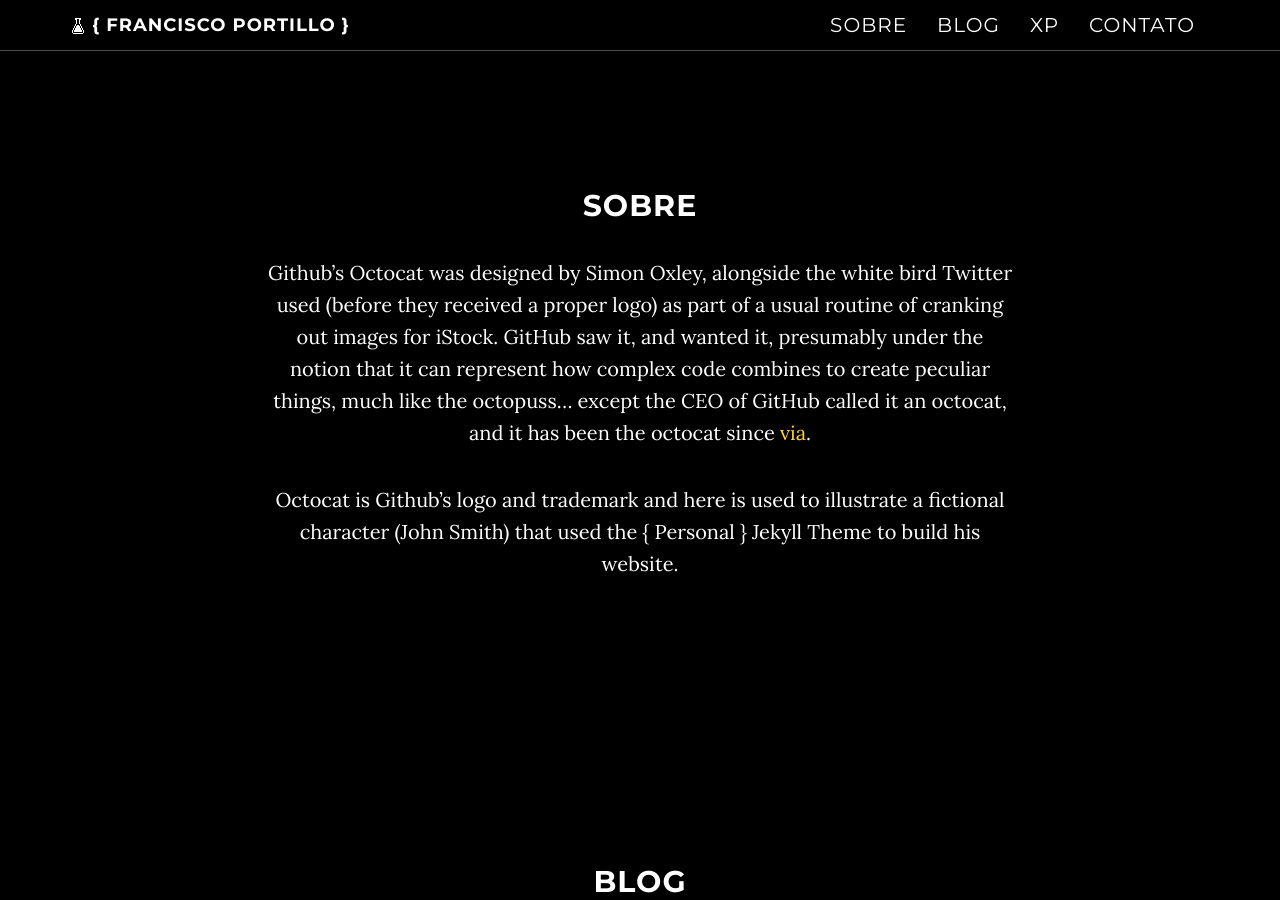
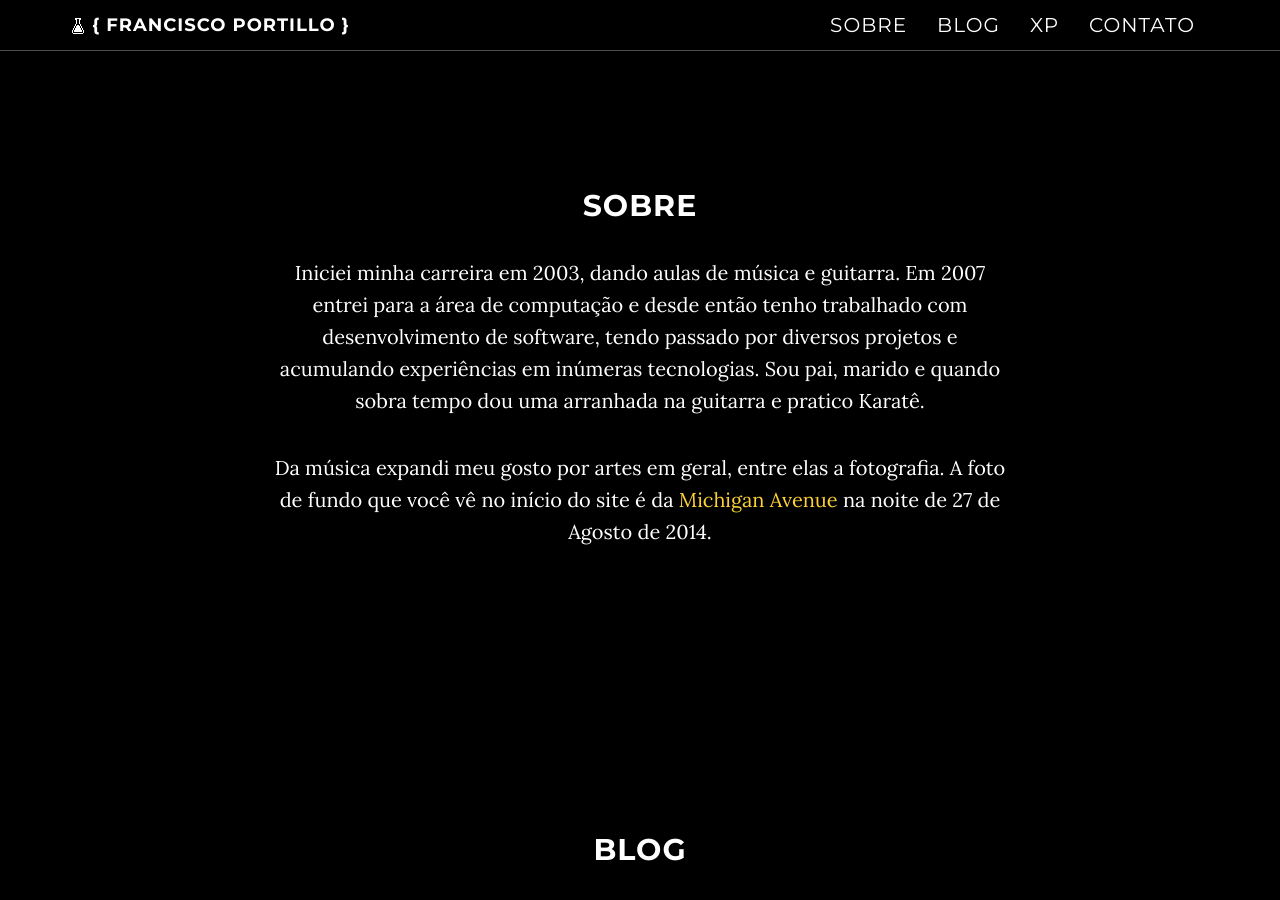
Before and after one commit to fportillo/fportillo.github.io, a Jekyll site: the page built from index.html, in a window 1280 px wide and 900 px high, scrolled down 961 px. Built offline with Jekyll 4.4.1, drawn with Linux system fonts in a browser that asks for light colours; nearby versions of some CDN libraries; comment, search, counter and statistics services are not loaded.

Commit message:
Updated about.html

```diff
--- a/_config.yml
+++ b/_config.yml
@@ -10,7 +10,7 @@
 lang: "en"
 title: "{ Francisco Portillo }"
 description: "Olá pessoal, esse é meu espaço na web. Aqui você encontra de tudo um pouco sobre mim :)."
-keywords: "smith, jones, personal, jekyll, theme"
+keywords: "web, software, tecnologia, fotografia, música, arte"
 favicon: "/img/favicon.ico"
 black-favicon: "/img/black-lab-glass.ico"
 404-img: "/img/labtocat.png"
@@ -38,7 +38,7 @@
 fb-share: True
 twitter-share: True
 reddit-share: True
-disqus-shortname: "<YOUR DISQUS USERNAME>"
+disqus-shortname: "portillof"
 
 ###############
 # Life Events #
--- a/about.html
+++ b/about.html
@@ -5,6 +5,6 @@
 ---
 ## Sobre
 
-Github's Octocat was designed by Simon Oxley, alongside the white bird Twitter used (before they received a proper logo) as part of a usual routine of cranking out images for iStock. GitHub saw it, and wanted it, presumably under the notion that it can represent how complex code combines to create peculiar things, much like the octopuss... except the CEO of GitHub called it an octocat, and it has been the octocat since <a href="https://www.quora.com/GitHub/What-is-the-story-behind-GitHub%E2%80%99s-octocat-mascot" target="_blank">via</a>.
+Iniciei minha carreira em 2003, dando aulas de música e guitarra. Em 2007 entrei para a área de computação e desde então tenho trabalhado com desenvolvimento de software, tendo passado por diversos projetos e acumulando experiências em inúmeras tecnologias. Sou pai, marido e quando sobra tempo dou uma arranhada na guitarra e pratico Karatê.
 
-Octocat is Github's logo and trademark and here is used to illustrate a fictional character (John Smith) that used the { Personal } Jekyll Theme to build his website.
+Da música expandi meu gosto por artes em geral, entre elas a fotografia. A foto de fundo que você vê no início do site é da <a href="https://www.google.com.br/maps/place/99+E+Congress+Pkwy,+Chicago,+IL+60605,+USA" target="_blank">Michigan Avenue</a> na noite de 27 de Agosto de 2014.
--- a/js/grayscale.js
+++ b/js/grayscale.js
@@ -18,7 +18,7 @@
     $('a.page-scroll').bind('click', function(event) {
         var $anchor = $(this);
         $('html, body').stop().animate({
-            scrollTop: $($anchor.attr('href')).offset().top
+            scrollTop: $($anchor.attr('href')).offset().top - 200
         }, 1500, 'easeInOutExpo');
         event.preventDefault();
     });
```
